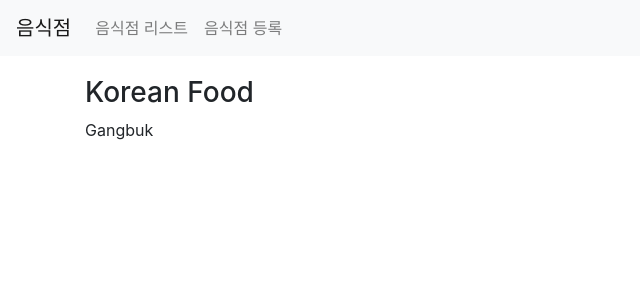
After one commit to yjinjo/django-table, a Django app: page /third/detail/?id=2 in a window 1280 px wide. The commit adds this page. Shown: the top 300 px of the page, without its empty margins (0-640 px from the left). Run offline with Django 4.2, Linux system fonts and the light colour scheme; data comes from the database, SQL or seed files in the repository; some libraries are stand-ins or nearby versions.

Commit message:
#6. R: 게시글 상세화면 구현

```diff
--- /dev/null
+++ b/third/templates/third/detail.html
@@ -0,0 +1,14 @@
+{% extends 'third/base.html' %}
+{% load static %}
+{% block content %}
+<div class="container">
+    <div class="row">
+        <div class="col-sm-12" style="margin-top:20px;">
+            <h3>{{ item.name }}</h3>
+            <p>
+                {{ item.address }}
+            </p>
+        </div>
+    </div>
+</div>
+{% endblock %}
--- a/third/templates/third/list.html
+++ b/third/templates/third/list.html
@@ -10,8 +10,7 @@
                     <h5 class="card-title">{{ item.name }}</h5>
                     <h6 class="card-subtitle mb-2 text-muted">{{ item.address }}</h6>
                     <p class="card-text">음식점의 설명이 들어갑니다.</p>
-                    <a href="#" class="card-link">자세히 보기</a>
-                    <!-- <a href="#" class="card-link">수정하기</a> -->
+                    <a href="{% url 'restaurant-detail' %}?id={{ item.id }}" class="card-link">자세히보기</a>
                     <a href="{% url 'restaurant-update' %}?id={{ item.id }}" class="card-link">수정하기</a>
                 </div>
             </div>
--- a/third/urls.py
+++ b/third/urls.py
@@ -7,4 +7,5 @@ urlpatterns = [
     path("list/", views.list, name="list"),
     path("create/", views.create, name="restaurant-create"),
     path("update/", views.update, name="restaurant-update"),
+    path("detail/", views.detail, name="restaurant-detail"),
 ]
--- a/third/views.py
+++ b/third/views.py
@@ -41,5 +41,12 @@ def update(request):
         item = get_object_or_404(Restaurant, pk=request.GET.get("id"))
         form = RestaurantForm(instance=item)
         return render(request, "third/update.html", {"form": form})
+    return HttpResponseRedirect("/third/list/")
 
+
+def detail(request):
+    if "id" in request.GET:
+        item = get_object_or_404(Restaurant, pk=request.GET.get("id"))
+        return render(request, "third/detail.html", {"item": item})
+    # 만약 id가 없는 경우(예를 들어 새로운 글 post등), 리스트 화면으로 넘어갑니다.
     return HttpResponseRedirect("/third/list/")
```
